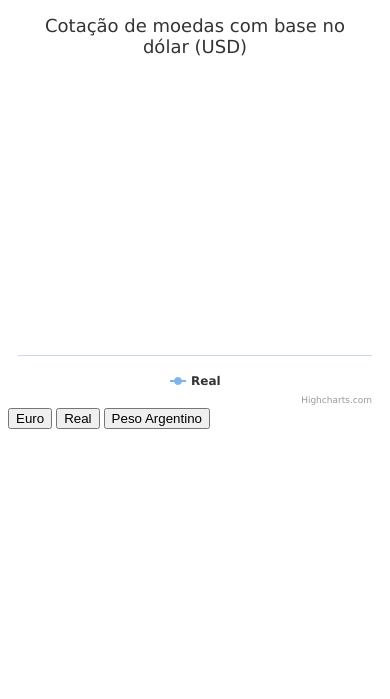
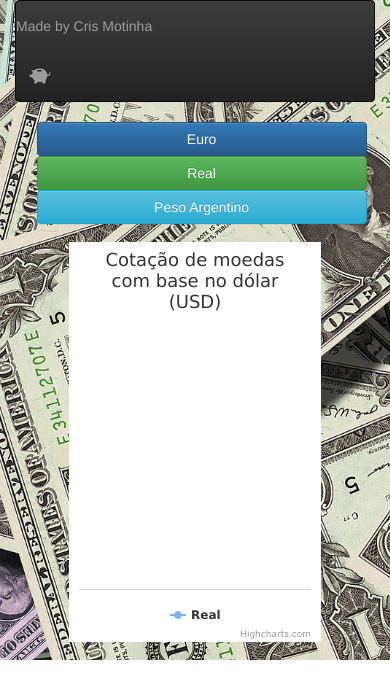
Before and after one commit to crismotinha/currency_app, a Flask app: page / in a window 390 px wide. Shown: the top 699 px of the page. Run offline with Flask 2, Linux system fonts and the light colour scheme; data that the repository does not hold is empty; some libraries are stand-ins or nearby versions.

Commit message:
Adiciona bootstrap, css em geral

```diff
--- /dev/null
+++ b/static/style.css
@@ -0,0 +1,15 @@
+.button {
+    margin: 0 2% 0 2%;
+    width: 100%;
+}
+
+.container {
+    background: url("background.jpg");
+    background-size: cover;
+    height: 100%;
+    width: 100%;
+}
+.row {
+    background: none;
+    margin: 5% 0 5% 0;
+}
--- a/templates/index.html
+++ b/templates/index.html
@@ -3,10 +3,14 @@
 <head>
     <title>Currency App</title>
     <script src="http://code.jquery.com/jquery.js"></script>
+    <!-- Bootstrap -->
+    <link rel="stylesheet" href="https://maxcdn.bootstrapcdn.com/bootstrap/3.3.7/css/bootstrap.min.css" integrity="sha384-BVYiiSIFeK1dGmJRAkycuHAHRg32OmUcww7on3RYdg4Va+PmSTsz/K68vbdEjh4u" crossorigin="anonymous">
+    <link rel="stylesheet" href="https://maxcdn.bootstrapcdn.com/bootstrap/3.3.7/css/bootstrap-theme.min.css" integrity="sha384-rHyoN1iRsVXV4nD0JutlnGaslCJuC7uwjduW9SVrLvRYooPp2bWYgmgJQIXwl/Sp" crossorigin="anonymous">
+    <script src="https://maxcdn.bootstrapcdn.com/bootstrap/3.3.7/js/bootstrap.min.js" integrity="sha384-Tc5IQib027qvyjSMfHjOMaLkfuWVxZxUPnCJA7l2mCWNIpG9mGCD8wGNIcPD7Txa" crossorigin="anonymous"></script>
+    <link rel="stylesheet" href="{{ url_for('static',filename='style.css') }}">
     <script src="http://code.highcharts.com/highcharts.js"></script>
 </head>
 <body>
-<div id="container" style="width:100%; height:400px;"></div>
     <script type="text/javascript">
         $(function () {
         var myChart = Highcharts.chart('container', {
@@ -37,12 +41,33 @@
     });
     </script>
 
+    <div class="container">
+        <nav class="navbar navbar-inverse">
+            <div class="container-fluid">
+                <div class="navbar-header">
+                    <p class="navbar-text navbar-right">Made by <a href="http://github.com/crismotinha" class="navbar-link">Cris Motinha</a></p>
+                    <a class="navbar-brand" href="#">
+                        <span class="glyphicon glyphicon-piggy-bank"></span>
+                    </a>
+                </div>
+            </div>
+        </nav>
         <div class="row">
             <form action="/" method="post">
-        <button name="currency" value="Euro/EUR" type="submit">Euro</button>
-        <button name="currency" value="Real/BRL" type="submit">Real</button>
-        <button name="currency" value="Peso Argentino/ARS" type="submit">Peso Argentino</button>
+                <div class="col-md-2 col-md-offset-3">
+                    <button class="btn btn-primary button" name="currency" value="Euro/EUR" type="submit">Euro</button>
+                </div>
+                <div class="col-md-2">
+                    <button class="btn btn-success button" name="currency" value="Real/BRL" type="submit">Real</button>
+                </div>
+                <div class="col-md-2">
+                    <button class="btn btn-info button" name="currency" value="Peso Argentino/ARS" type="submit">Peso Argentino</button>
+                </div>
             </form>
+        </div>
+        <div class="row">
+            <div id="container" style=" margin: 0 auto; width:70%; height:400px;"></div>
+        </div>
     </div>
 </body>
 </html>
```
Also changed, not shown: static/background.jpg (added). Lines whose indentation alone changed are shown as unchanged.
